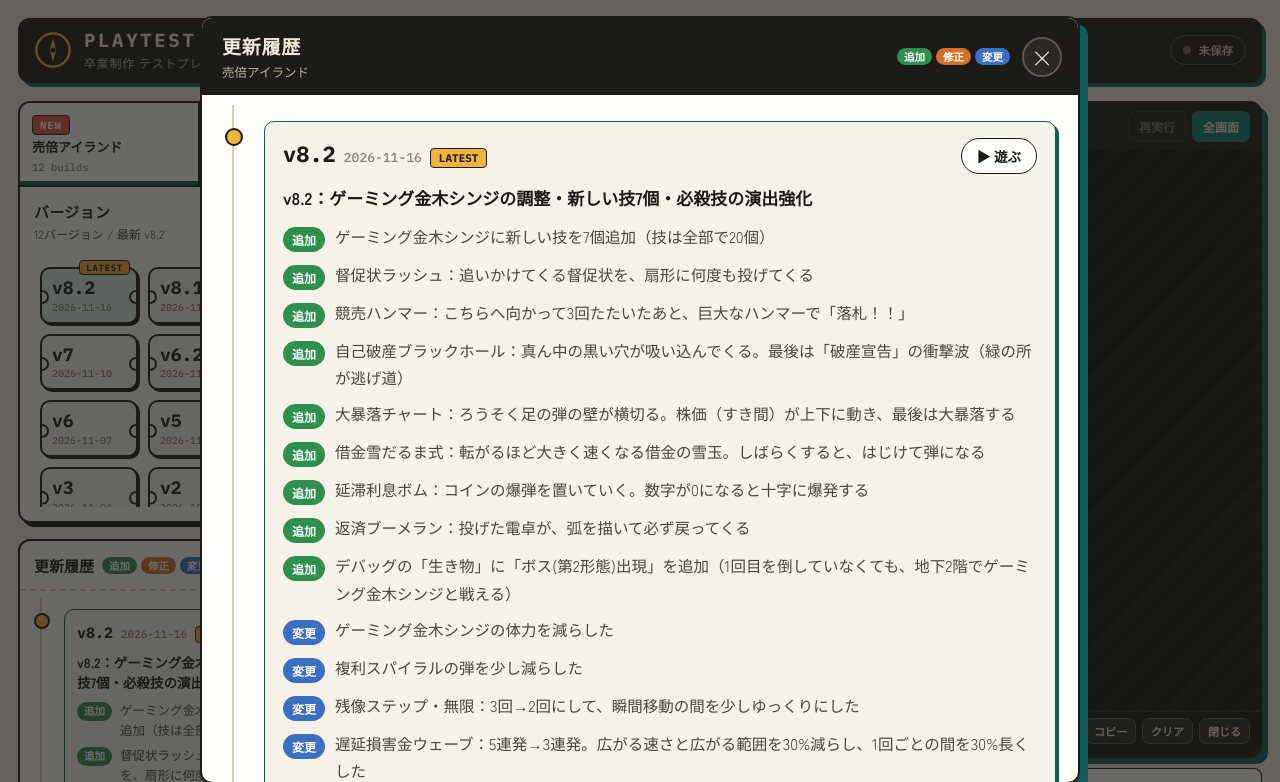
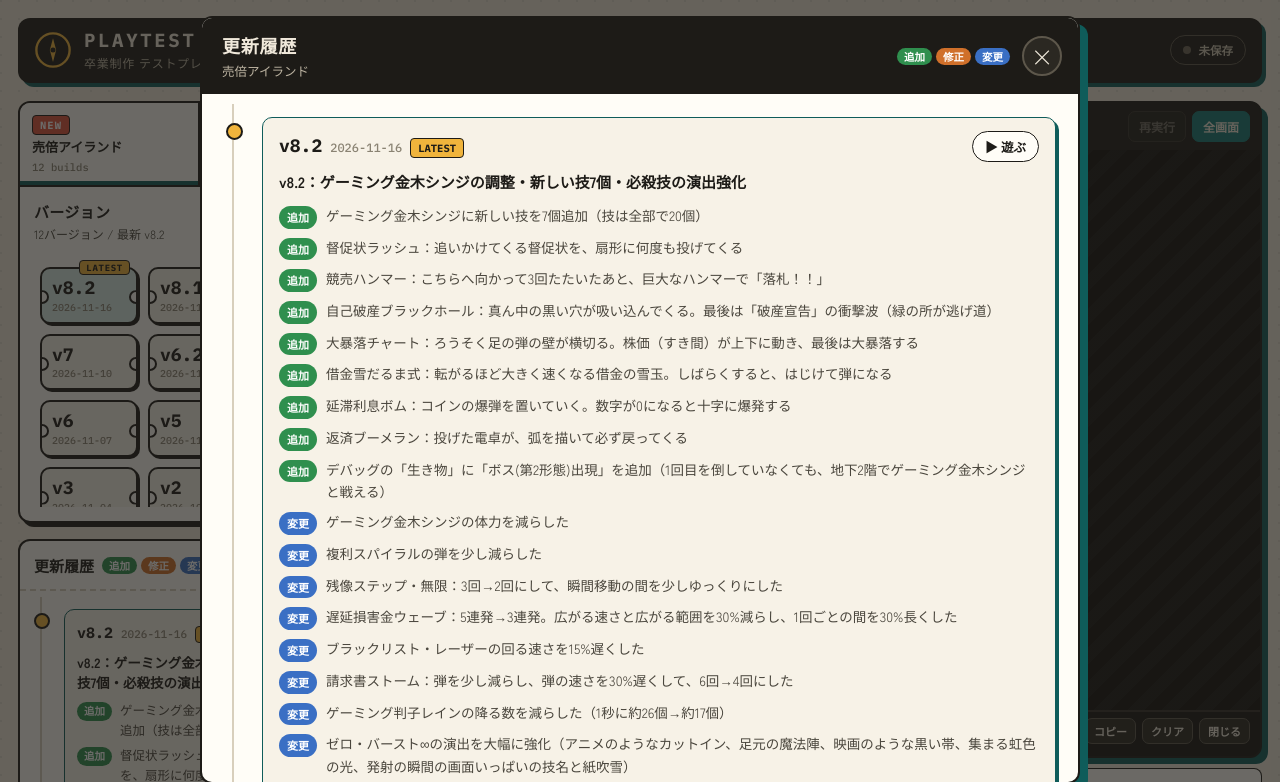
Before and after one commit to h1ro223/DRIFT_ISLE, a plain HTML site: page index.html in a window 1280 px wide. Both pictures are taken after a click on the element 198 px from the left and 749 px from the top of the page. Shown: the top 782 px of the page. Drawn offline with Linux system fonts and the light colour scheme; no server answers.

Commit message:
Add files via upload

```diff
--- a/style.css
+++ b/style.css
@@ -984,7 +984,7 @@ body.is-modal-open { overflow: hidden; }
   flex-shrink: 0;
 }
 .modal__headtext { flex: 1; min-width: 0; }
-.modal__headtext h2 { margin: 0; font-size: 19px; font-weight: 900; letter-spacing: 0.04em; }
+.modal__headtext h2 { margin: 0; font-size: 18px; font-weight: 900; letter-spacing: 0.04em; }
 .modal__headtext p {
   margin: 3px 0 0;
   font-size: 12.5px;
@@ -1017,17 +1017,17 @@ body.is-modal-open { overflow: hidden; }
   -webkit-overflow-scrolling: touch;
 }
 /* 拡大表示では文字と余白を大きくして読みやすく */
-.modal .note { padding: 16px 0 16px 30px; margin-left: 8px; }
-.modal .note::before { left: -9px; top: 23px; width: 14px; height: 14px; }
-.modal .note__card { padding: 16px 18px; }
-.modal .note__ver { font-size: 22px; }
-.modal .note__date { font-size: 13px; }
-.modal .note__badge { font-size: 11px; padding: 2px 8px; }
-.modal .note__play { font-size: 13.5px; padding: 7px 15px; }
-.modal .note__title { margin-top: 10px; font-size: 17px; line-height: 1.6; }
-.modal .note__group { margin-top: 12px; gap: 9px; }
-.modal .note__item { font-size: 15.5px; line-height: 1.75; gap: 10px; }
-.modal .note__item .tag { font-size: 12px; padding: 2px 9px; margin-top: 4px; }
+.modal .note { padding: 13px 0 13px 28px; margin-left: 8px; }
+.modal .note::before { left: -8px; top: 19px; width: 13px; height: 13px; }
+.modal .note__card { padding: 13px 16px; }
+.modal .note__ver { font-size: 18px; }
+.modal .note__date { font-size: 12px; }
+.modal .note__badge { font-size: 10.5px; padding: 2px 7px; }
+.modal .note__play { font-size: 12.5px; padding: 5px 12px; }
+.modal .note__title { margin-top: 8px; font-size: 15px; line-height: 1.6; }
+.modal .note__group { margin-top: 10px; gap: 7px; }
+.modal .note__item { font-size: 13.5px; line-height: 1.7; gap: 9px; }
+.modal .note__item .tag { font-size: 11px; padding: 2px 8px; margin-top: 2px; }
 
 @media (max-width: 600px) {
   .modal { padding: max(10px, env(safe-area-inset-top, 0px)) max(10px, env(safe-area-inset-right, 0px)) max(10px, env(safe-area-inset-bottom, 0px)) max(10px, env(safe-area-inset-left, 0px)); }
@@ -1035,8 +1035,9 @@ body.is-modal-open { overflow: hidden; }
   .modal__legend { display: none; }
   .modal__list { padding: 6px 14px 24px; }
   .modal .note { padding-left: 24px; }
-  .modal .note__card { padding: 13px 14px; }
-  .modal .note__item { font-size: 14.5px; }
+  .modal .note__card { padding: 12px 13px; }
+  .modal .note__title { font-size: 14px; }
+  .modal .note__item { font-size: 13px; }
 }
 
 /* ---------- drop overlay ---------- */
```
